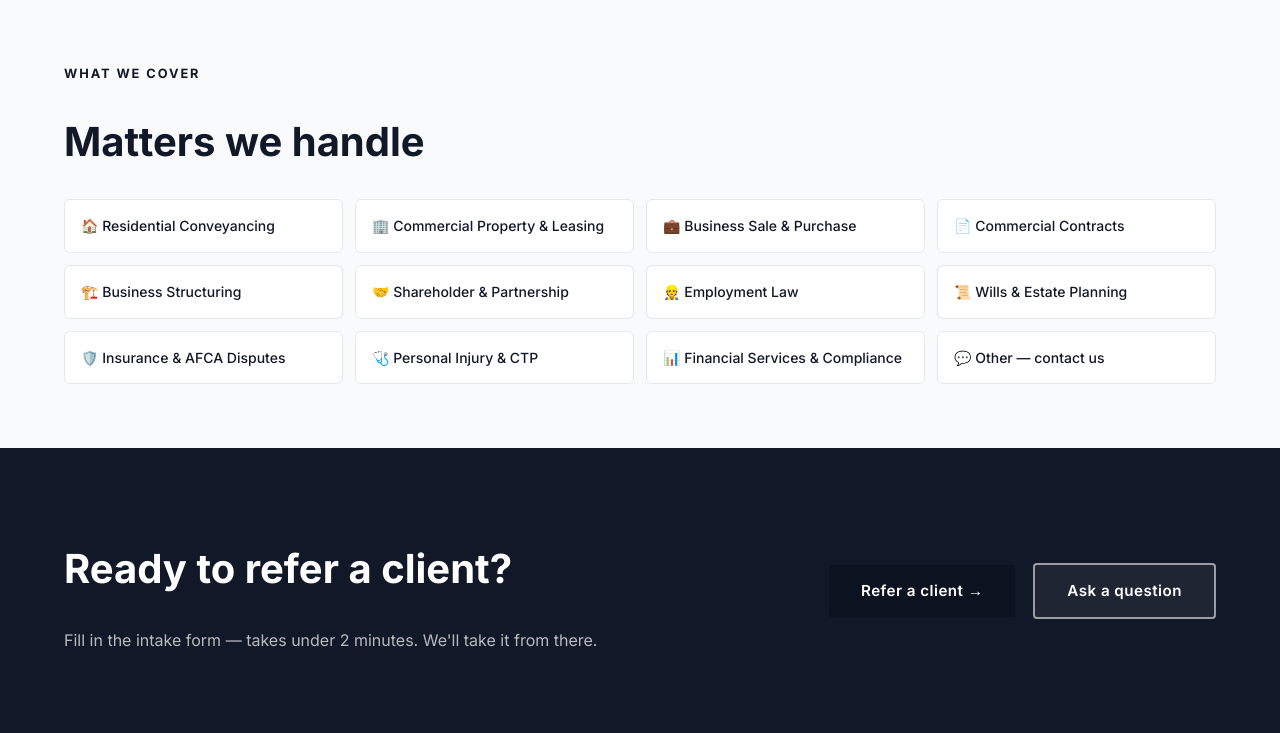
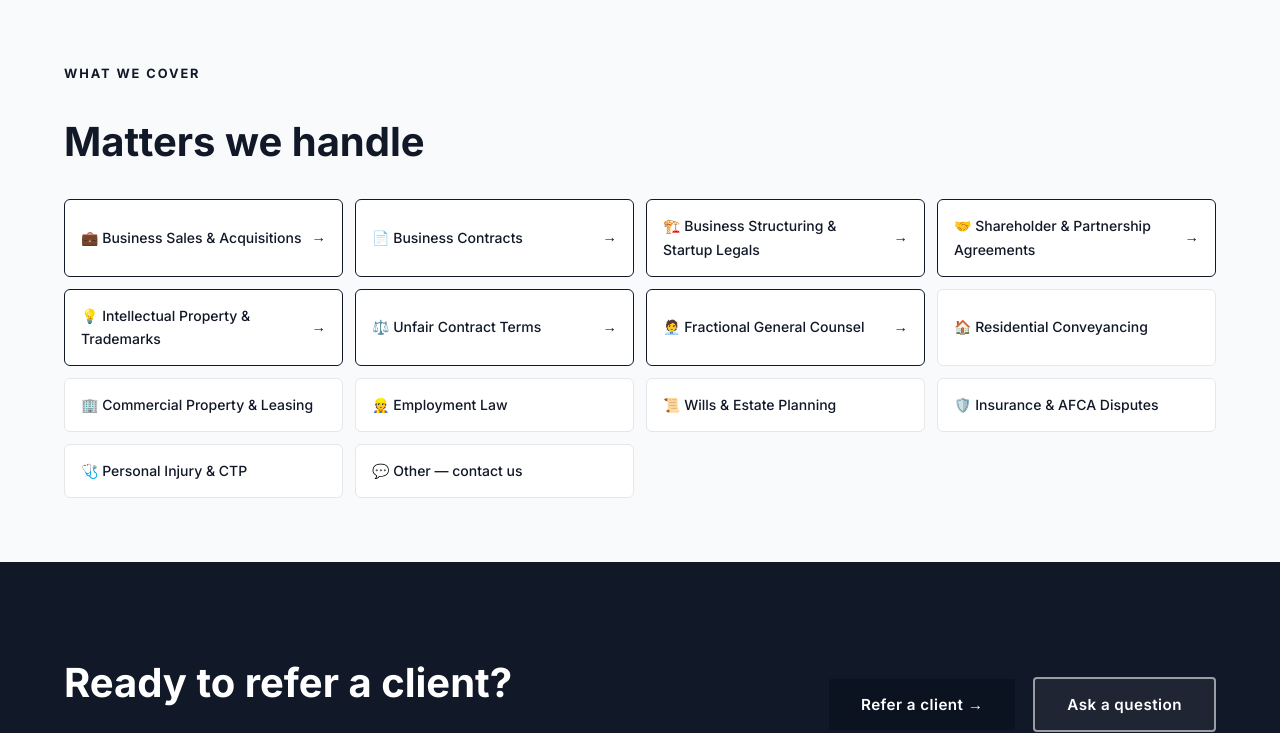
Before and after one commit to Dvrchmnd72/Envision-Legal, a WordPress theme: template wp-content/themes/envision-legal-child/page-referrals.php in a window 1280 px wide. Shown: the part 1905-2638 px from the top of the page. Run offline with PHP 8.4 and a stand-in for WordPress, Linux system fonts and the light colour scheme; the site name, menu and one post (Sample post) are stand-ins, and other content is empty; some libraries are stand-ins or nearby versions.

Commit message:
Convert referrals page matter tiles to linked practice-area tiles
- Replace 12 plain div tiles with 7 linked <a> tiles + 7 plain <div> tiles (14 total)
- Add PHP loop for linked matters using esc_url(home_url()) for hrefs
- Add 2 new tiles: Intellectual Property & Trademarks, Fractional General Counsel
- Add arrow indicator span inside linked tiles
- Add CSS for linked tile styles, hover states, and arrow styling

Agent-Logs-Url: https://github.com/Dvrchmnd72/Envision-Legal/sessions/6c23a921-2668-4287-9227-13ec21a2e189

Co-authored-by: Dvrchmnd72 <214727327+Dvrchmnd72@users.noreply.github.com>

```diff
--- a/wp-content/themes/envision-legal-child/page-referrals.php
+++ b/wp-content/themes/envision-legal-child/page-referrals.php
@@ -111,18 +111,33 @@ get_header(); ?>
 			<h2>Matters we handle</h2>
 		</div>
 		<div class="el-rp-matters">
+
+			<?php
+			$linked_matters = array(
+				array( 'emoji' => '💼', 'label' => 'Business Sales &amp; Acquisitions', 'url' => '/business-sales-acquisitions/' ),
+				array( 'emoji' => '📄', 'label' => 'Business Contracts',                 'url' => '/business-contracts/' ),
+				array( 'emoji' => '🏗️', 'label' => 'Business Structuring &amp; Startup Legals', 'url' => '/startup-legals/' ),
+				array( 'emoji' => '🤝', 'label' => 'Shareholder &amp; Partnership Agreements',  'url' => '/shareholder-agreements/' ),
+				array( 'emoji' => '💡', 'label' => 'Intellectual Property &amp; Trademarks',    'url' => '/intellectual-property/' ),
+				array( 'emoji' => '⚖️', 'label' => 'Unfair Contract Terms',                     'url' => '/unfair-contract-terms/' ),
+				array( 'emoji' => '🧑‍💼', 'label' => 'Fractional General Counsel',              'url' => '/fractional-general-counsel/' ),
+			);
+			foreach ( $linked_matters as $matter ) :
+				?>
+				<a href="<?php echo esc_url( home_url( $matter['url'] ) ); ?>" class="el-rp-matter el-rp-matter--linked">
+					<?php echo $matter['emoji']; ?> <?php echo $matter['label']; ?>
+					<span class="el-rp-matter__arrow" aria-hidden="true">→</span>
+				</a>
+			<?php endforeach; ?>
+
 			<div class="el-rp-matter">🏠 Residential Conveyancing</div>
 			<div class="el-rp-matter">🏢 Commercial Property &amp; Leasing</div>
-			<div class="el-rp-matter">💼 Business Sale &amp; Purchase</div>
-			<div class="el-rp-matter">📄 Commercial Contracts</div>
-			<div class="el-rp-matter">🏗️ Business Structuring</div>
-			<div class="el-rp-matter">🤝 Shareholder &amp; Partnership</div>
 			<div class="el-rp-matter">👷 Employment Law</div>
 			<div class="el-rp-matter">📜 Wills &amp; Estate Planning</div>
 			<div class="el-rp-matter">🛡️ Insurance &amp; AFCA Disputes</div>
 			<div class="el-rp-matter">🩺 Personal Injury &amp; CTP</div>
-			<div class="el-rp-matter">📊 Financial Services &amp; Compliance</div>
 			<div class="el-rp-matter">💬 Other — contact us</div>
+
 		</div>
 	</div>
 </section>
@@ -221,6 +236,33 @@ get_header(); ?>
 	font-size: 0.875rem;
 	font-weight: 500;
 	color: var(--el-text);
+	display: flex;
+	align-items: center;
+	justify-content: space-between;
+	gap: 0.5rem;
+	text-decoration: none;
+}
+
+a.el-rp-matter--linked {
+	color: var(--el-navy);
+	border-color: var(--el-navy);
+	transition: background var(--el-trans), color var(--el-trans);
+}
+
+a.el-rp-matter--linked:hover {
+	background: var(--el-navy);
+	color: var(--el-white);
+}
+
+a.el-rp-matter--linked:hover .el-rp-matter__arrow {
+	color: var(--el-gold);
+}
+
+.el-rp-matter__arrow {
+	font-size: 0.9rem;
+	color: var(--el-gold);
+	flex-shrink: 0;
+	transition: color var(--el-trans);
 }
 
 /* CTA strip */
```
